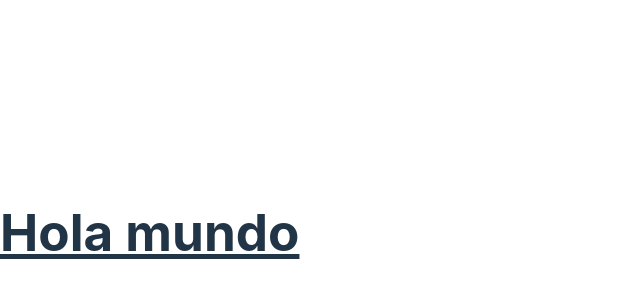
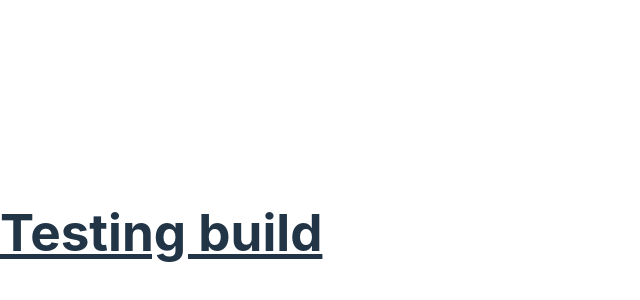
Before and after one commit to camunoz2/sport_market, a React (Vite) app in the folder frontend/: page / in a window 1280 px wide. Shown: the part 168-468 px from the top of the page, without its empty margins (0-640 px from the left). Built offline with nearby package versions, Linux system fonts and the light colour scheme.

Commit message:
test: testeando build hook

```diff
--- a/frontend/src/App.jsx
+++ b/frontend/src/App.jsx
@@ -1,7 +1,7 @@
 function App() {
 
   return (
-    <h1 class="text-4xl font-bold underline">Hola mundo</h1>
+    <h1 class="text-4xl font-bold underline">Testing build</h1>
   )
 }
 
```
